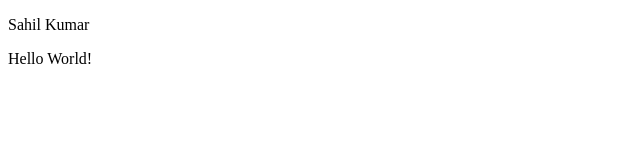
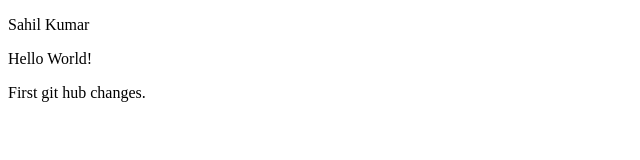
Before and after one commit to sahilkumar1689/temp, a plain HTML site: page index.html in a window 1280 px wide. Shown: the whole page, without its empty margins (0-640 px from the left). Drawn offline with Linux system fonts and the light colour scheme.

Commit message:
html change

```diff
--- a/index.html
+++ b/index.html
@@ -8,5 +8,6 @@
 <body>
     <p>Sahil Kumar</p>
     <p>Hello World!</p>
+    <p>First git hub changes.</p>
 </body>
 </html>
```
